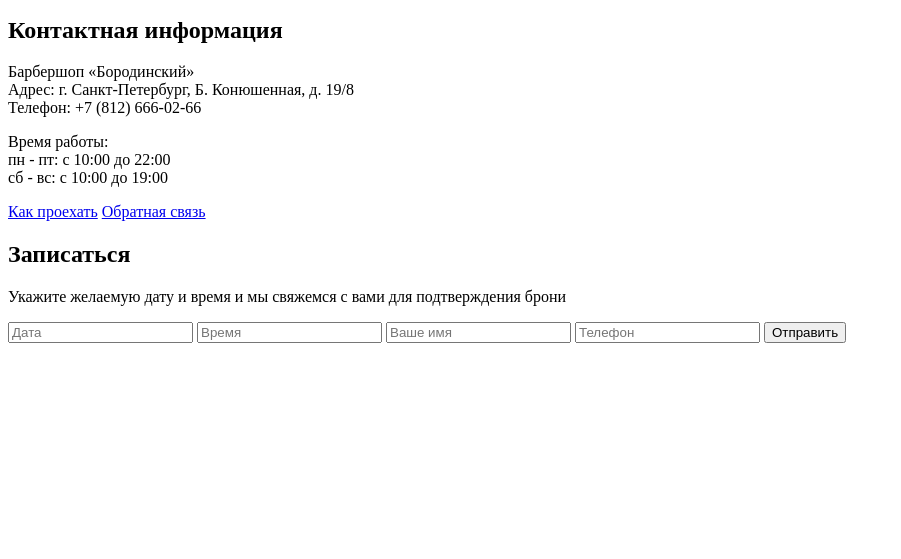
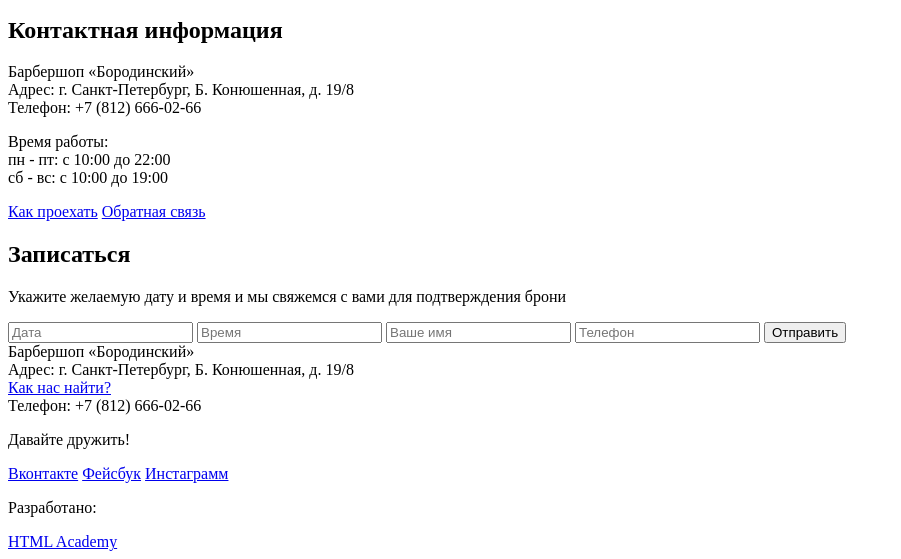
Before and after one commit to SlavaBaim/273631-barbershop, a plain HTML site: page index.html in a window 1280 px wide. Shown: the part 842-1401 px from the top of the page, without its empty margins (0-901 px from the left). Before the commit the page ends 1193 px from the top, so only its background shows below. Drawn offline with Linux system fonts and the light colour scheme.

Commit message:
Футер

```diff
--- a/index.html
+++ b/index.html
@@ -126,7 +126,22 @@
 	</main>
 	<footer class="main-footer">
 		<div class="container">
-
+			<section class="footer-contacts">
+				Барбершоп «Бородинский»<br>
+				Адрес: г. Санкт-Петербург, Б. Конюшенная, д. 19/8<br>
+				<a href="#">Как нас найти?</a><br>
+				Телефон: +7 (812) 666-02-66
+			</section>
+			<section class="footer-social">
+				<p>Давайте дружить!</p>
+				<a class="social-btn social-btn-bk" href="#">Вконтакте</a>
+				<a class="social-btn social-btn-fb" href="#">Фейсбук</a>
+				<a class="social-btn social-btn-inst" href="#">Инстаграмм</a>
+			</section>
+			<section class="footer-copyright">
+				<p>Разработано:</p>
+				<a class="btn" href="https://htmlacademy.ru">HTML Academy</a>
+			</section>
 		</div>
 	</footer>
   </body>
```
